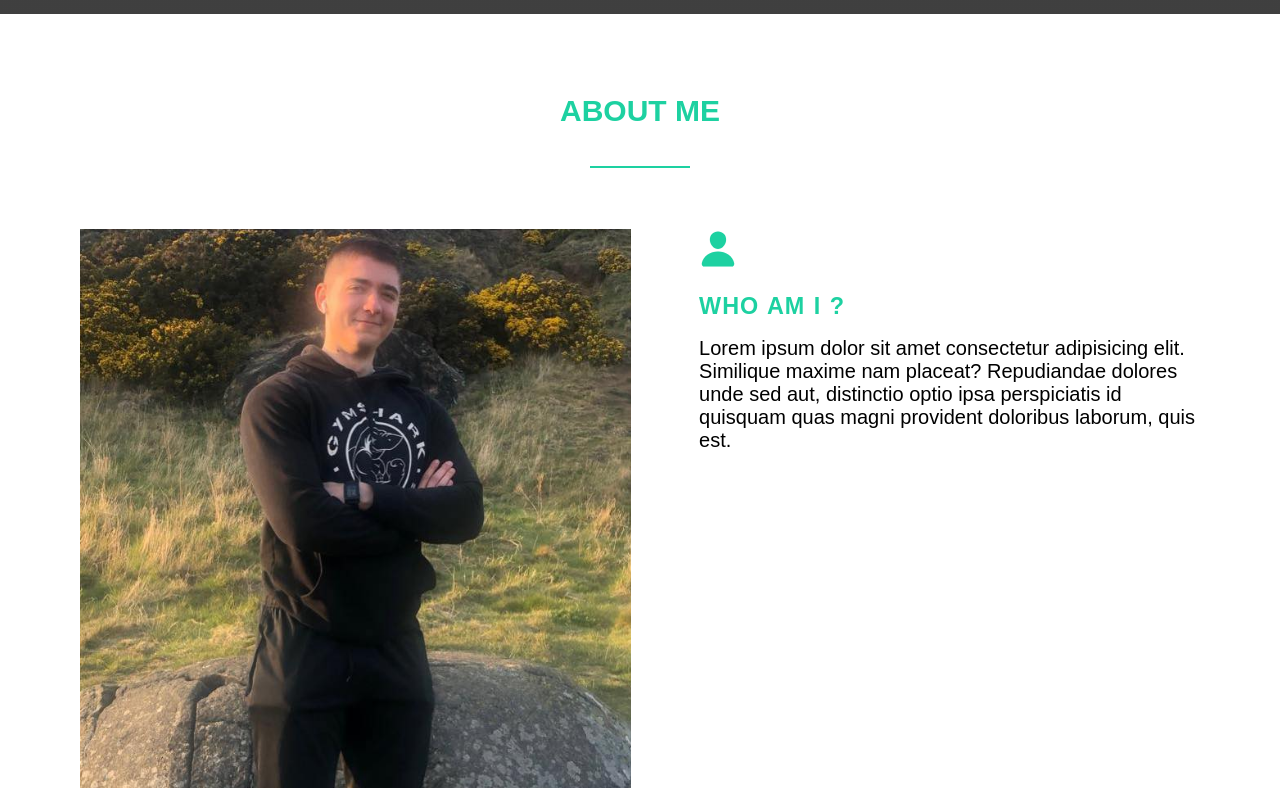
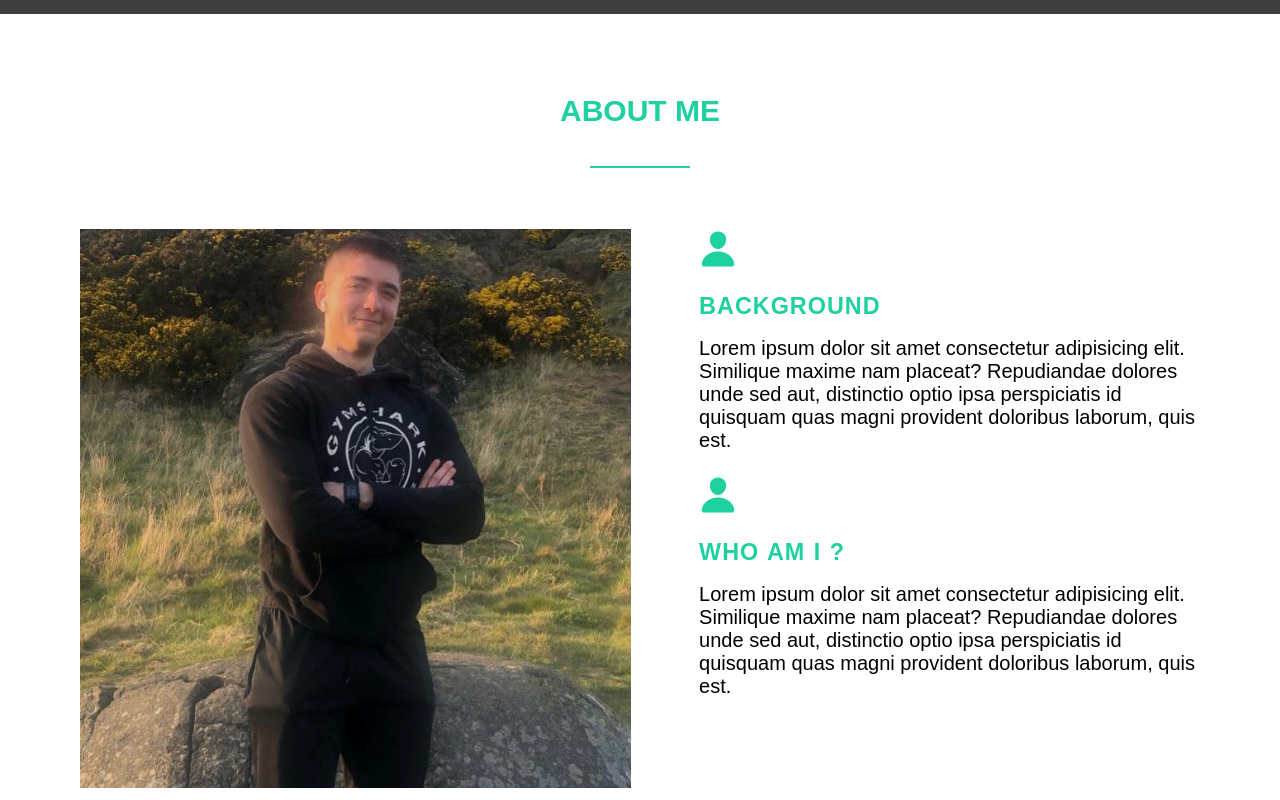
Before and after one commit to sabinlungudotcpp/PersonalWebsite, a website: page views/life.html in a window 1280 px wide. Shown: the part 786-1586 px from the top of the page. Drawn offline with nearby package versions, Linux system fonts and the light colour scheme; grey boxes are pictures that could not be loaded.

```diff
--- a/public/css/index.css
+++ b/public/css/index.css
@@ -252,13 +252,14 @@
 
 .life-img img {
     margin-right: 30px;
-    transform: scale(1.14);
+    transform: scale(1.15);
     transition: transform 0.4s;
+    opacity: 0.9;
 }
 
 .life-img img:hover {
     opacity: 1;
-    transform: scale(1.06);
+    transform: scale(1.08);
 }
 
 .section-life img:hover {
--- a/views/life.html
+++ b/views/life.html
@@ -46,6 +46,12 @@
 
             <div class="col span-1-of-2">
                 <ion-icon name="person" class="life-icon"></ion-icon>
+                <h3 class="life-heading">Background</h3>
+                <p class="life-paragraph">Lorem ipsum dolor sit amet consectetur adipisicing elit. Similique maxime nam placeat? Repudiandae dolores unde sed aut, distinctio optio ipsa perspiciatis id quisquam quas magni provident doloribus laborum, quis est.</p>
+            </div>
+
+            <div class="col span-1-of-2">
+                <ion-icon name="person" class="life-icon"></ion-icon>
                 <h3 class="life-heading">Who am I ?</h3>
                 <p class="life-paragraph">Lorem ipsum dolor sit amet consectetur adipisicing elit. Similique maxime nam placeat? Repudiandae dolores unde sed aut, distinctio optio ipsa perspiciatis id quisquam quas magni provident doloribus laborum, quis est.</p>
             </div>
```
